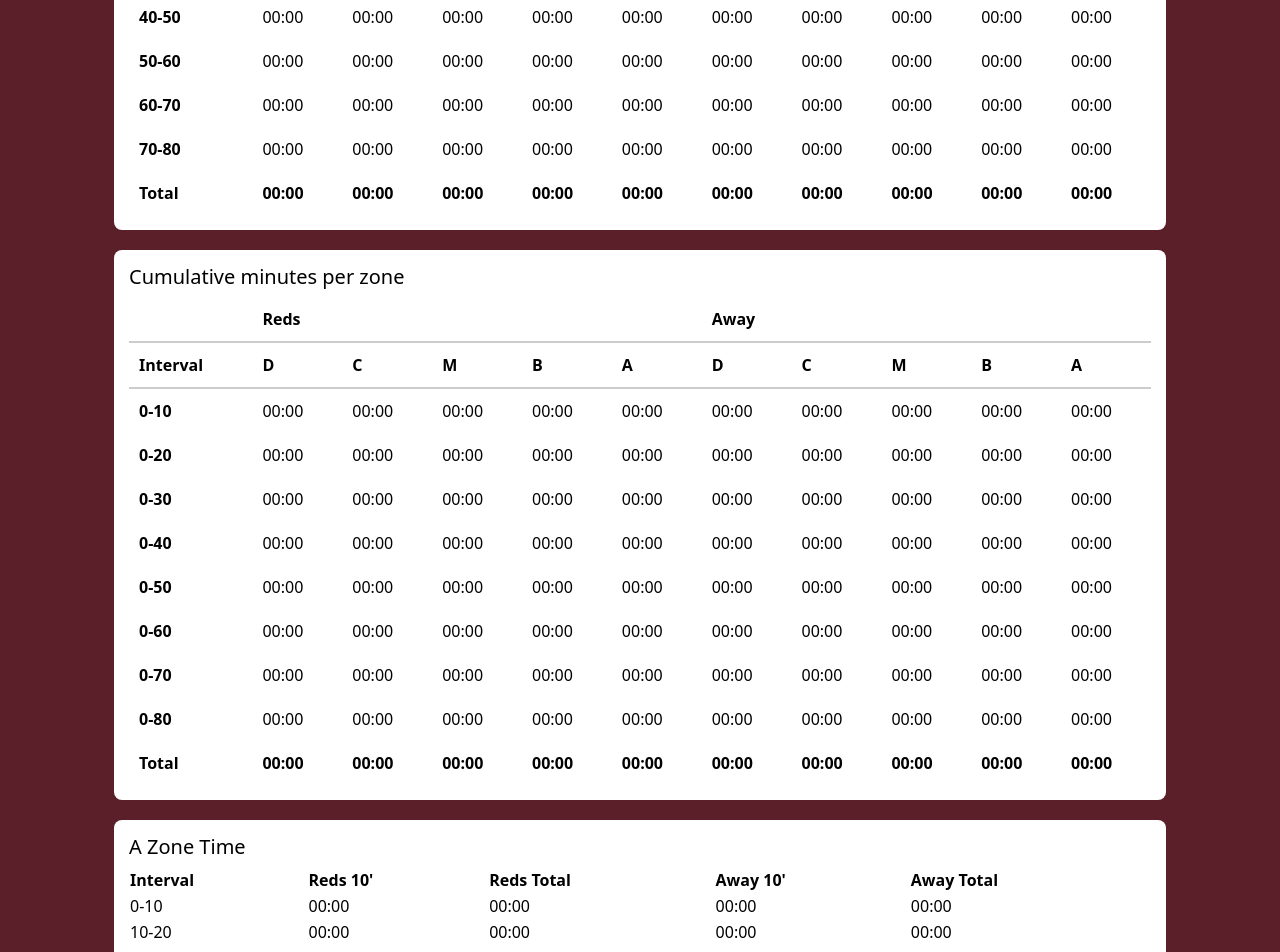
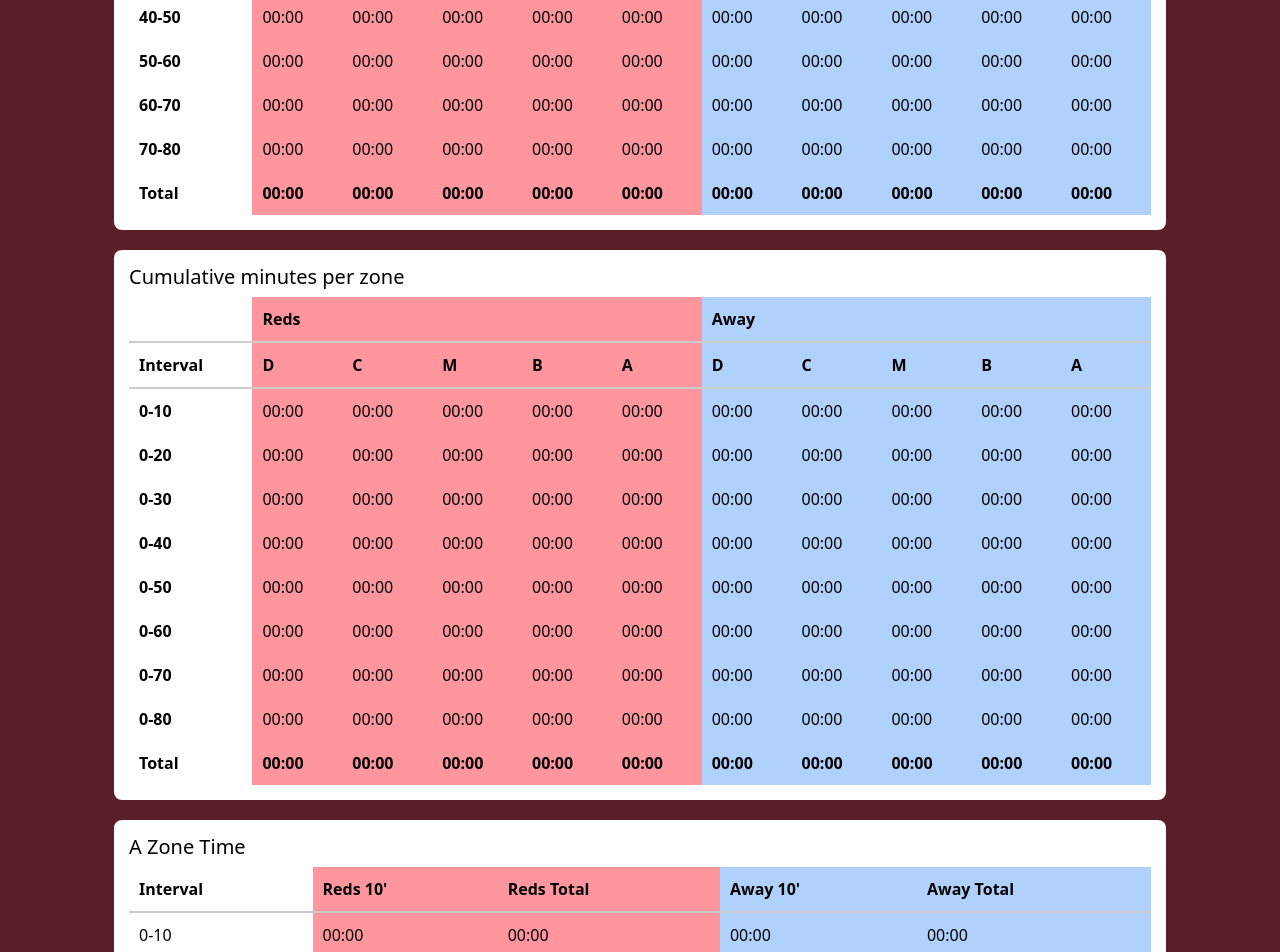
Before and after one commit to VmiteOCE/IFB398-T125, a React (Vite) app in the folder client-application/: page /game-events in a window 1280 px wide. Shown: the part 1260-2212 px from the top of the page. Built offline with nearby package versions, Linux system fonts and the light colour scheme; no server answers.

Commit message:
Added colours to tables
Still need to fix positioning and still need to clean up UI

```diff
--- a/client-application/src/index.css
+++ b/client-application/src/index.css
@@ -147,3 +147,11 @@ footer {
   border-collapse: collapse;
   width: 100%;
 }
+
+.reds-cell {
+  background-color: #ff969dff;
+}
+
+.away-cell {
+  background-color: #b0d1fc;
+}
--- a/client-application/src/pages/GameEventsPage.jsx
+++ b/client-application/src/pages/GameEventsPage.jsx
@@ -201,10 +201,10 @@ const getZoneTime = (teamId, zone, start, end) => {
             <tr>
               <th style={styles.header}></th>
               <th
-                style={styles.header} colSpan={5}>
+                className="reds-cell" style={styles.header} colSpan={5}>
                 Reds
               </th>
-              <th style={styles.header} colSpan={5} >
+              <th className="away-cell" style={styles.header} colSpan={5} >
                 {awayName}
               </th>
               </tr>
@@ -217,7 +217,7 @@ const getZoneTime = (teamId, zone, start, end) => {
 
               {zones.map((zone) => (
                 <th
-                  key={`reds-heading-${zone}`}
+                  key={`reds-heading-${zone}`} className="reds-cell"
                   style={styles.header}
                 >
                   {zone}
@@ -226,7 +226,7 @@ const getZoneTime = (teamId, zone, start, end) => {
 
               {zones.map((zone) => (
                 <th
-                  key={`away-heading-${zone}`}
+                  key={`away-heading-${zone}`} className="away-cell"
                   style={styles.header}
                 >
                   {zone}
@@ -255,7 +255,7 @@ const getZoneTime = (teamId, zone, start, end) => {
                 {/* Reds */}
                 {zones.map((zone) => (
                   <td
-                    key={`reds-${interval.label}-${zone}`}
+                    key={`reds-${interval.label}-${zone}`} className="reds-cell"
                     style={styles.cell}
                   >
                     {countEvents(eventCode, 1, zone, start, interval.end)}
@@ -265,7 +265,7 @@ const getZoneTime = (teamId, zone, start, end) => {
                 {/* Away team */}
                 {zones.map((zone) => (
                   <td
-                    key={`away-${interval.label}-${zone}`}
+                    key={`away-${interval.label}-${zone}`} className="away-cell"
                     style={styles.cell}
                   >
                     {countEvents(eventCode, 2, zone, start, interval.end)}
@@ -284,7 +284,7 @@ const getZoneTime = (teamId, zone, start, end) => {
               {/* Reds totals */}
               {zones.map((zone) => (
                 <td
-                  key={`reds-total-${zone}`}
+                  key={`reds-total-${zone}`} className="reds-cell"
                   style={styles.cell}
                 >
                   <strong>
@@ -296,7 +296,7 @@ const getZoneTime = (teamId, zone, start, end) => {
               {/* Away totals */}
               {zones.map((zone) => (
                 <td
-                  key={`away-total-${zone}`}
+                  key={`away-total-${zone}`} className="away-cell"
                   style={styles.cell}
                 >
                   <strong>
@@ -326,11 +326,11 @@ const ZoneTimeTable = ({
         <thead>
         <tr>
           <th style={styles.header}></th>
-          <th style={styles.header} colSpan={5}>
+          <th className="reds-cell" style={styles.header} colSpan={5}>
             Reds
             </th>
 
-            <th style={styles.header} colSpan={5}>
+            <th className="away-cell" style={styles.header} colSpan={5}>
               {awayName}
               </th>
           </tr>
@@ -340,8 +340,7 @@ const ZoneTimeTable = ({
 
         {zones.map((zone) => (
           <th
-            key={`reds-time-heading-${zone}`}
-            style={styles.header}
+            className="reds-cell" key={`reds-time-heading-${zone}`} style={styles.header}
           >
             {zone}
           </th>
@@ -349,7 +348,7 @@ const ZoneTimeTable = ({
 
         {zones.map((zone) => (
           <th
-            key={`away-time-heading-${zone}`}
+            className="away-cell" key={`away-time-heading-${zone}`}
             style={styles.header}
           >
             {zone}
@@ -378,8 +377,7 @@ const ZoneTimeTable = ({
                 {/* Reds */}
                 {zones.map((zone) => (
                   <td
-                    key={`reds-time-${label}-${zone}`}
-                    style={styles.cell}
+                    className="reds-cell" key={`reds-time-${label}-${zone}`} style={styles.cell}
                   >
                     {formatTime(getZoneTime(1, zone, start, interval.end)
                     )}
@@ -389,7 +387,7 @@ const ZoneTimeTable = ({
                 {/* Away */}
                 {zones.map((zone) => (
                   <td
-                    key={`away-time-${label}-${zone}`}
+                    className="away-cell" key={`away-time-${label}-${zone}`}
                     style={styles.cell}
                   >
                     {formatTime(getZoneTime(2, zone, start, interval.end)
@@ -409,7 +407,7 @@ const ZoneTimeTable = ({
             {/* Reds totals */}
             {zones.map((zone) => (
               <td
-                key={`reds-time-total-${zone}`}
+                className="reds-cell" key={`reds-time-total-${zone}`}
                 style={styles.cell}
               >
                 <strong>
@@ -421,7 +419,7 @@ const ZoneTimeTable = ({
             {/* Away totals */}
             {zones.map((zone) => (
               <td
-                key={`away-time-total-${zone}`}
+                className="away-cell" key={`away-time-total-${zone}`}
                 style={styles.cell}
               >
                 <strong>
@@ -446,28 +444,32 @@ const AZoneTable = () => {
       <table className="analysis-table">
         <thead>
           <tr>
-            <th>Interval</th>
-            <th>Reds 10'</th>
-            <th>Reds Total</th>
-            <th>{awayName} 10'</th>
-            <th>{awayName} Total</th>
+          <th style={styles.header}>Interval</th>
+          <th className="reds-cell" style={styles.header}>
+            Reds 10'
+            </th>
+          <th className="reds-cell" style={styles.header}>
+            Reds Total
+            </th>
+          <th className="away-cell" style={styles.header}>
+          {awayName} 10'
+          </th>
+    <th className="away-cell" style={styles.header}>
+      {awayName} Total
+    </th>
           </tr>
         </thead>
         <tbody>
           {intervals.map((interval) => (
             <tr key={interval.label}>
-              <td>{interval.label}</td>
-              <td>
-                {formatTime(getZoneTime(1, "A", interval.start, interval.end))}
+              <td style={styles.cell}> {interval.label}</td>
+                <td className="reds-cell" style={styles.cell}> {formatTime(getZoneTime(1, "A", interval.start, interval.end))}
               </td>
-              <td>
-                {formatTime(getZoneTime(1, "A", 0, interval.end))}
+                <td className="reds-cell" style={styles.cell}> {formatTime(getZoneTime(1, "A", 0, interval.end))}
               </td>
-              <td>
-                {formatTime(getZoneTime(2, "A", interval.start, interval.end))}
+                <td className="away-cell" style={styles.cell}> {formatTime(getZoneTime(2, "A", interval.start, interval.end))}
               </td>
-              <td>
-                {formatTime(getZoneTime(2, "A", 0, interval.end))}
+                <td className="away-cell" style={styles.cell}> {formatTime(getZoneTime(2, "A", 0, interval.end))}
               </td>
             </tr>
           ))}
```
